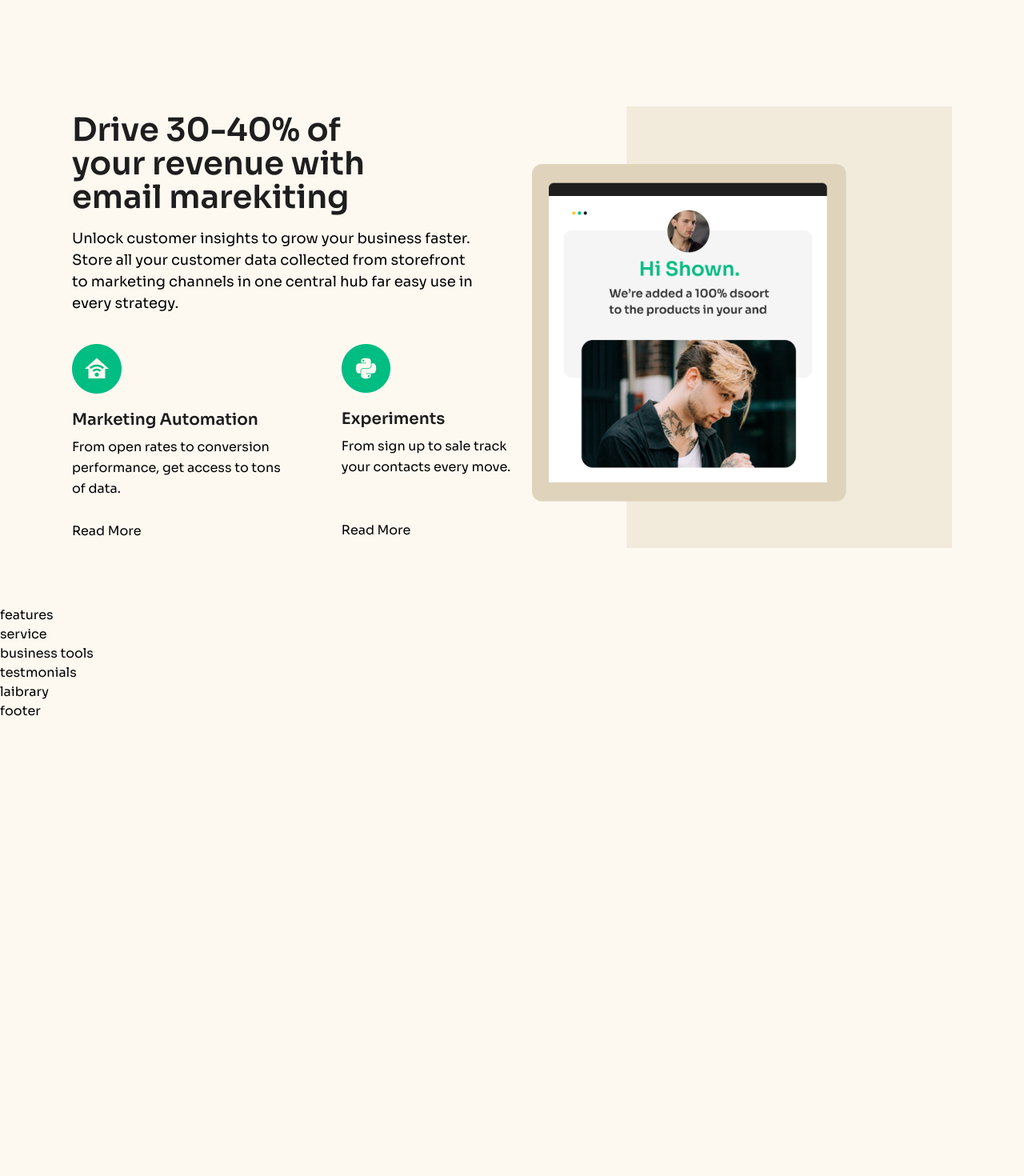
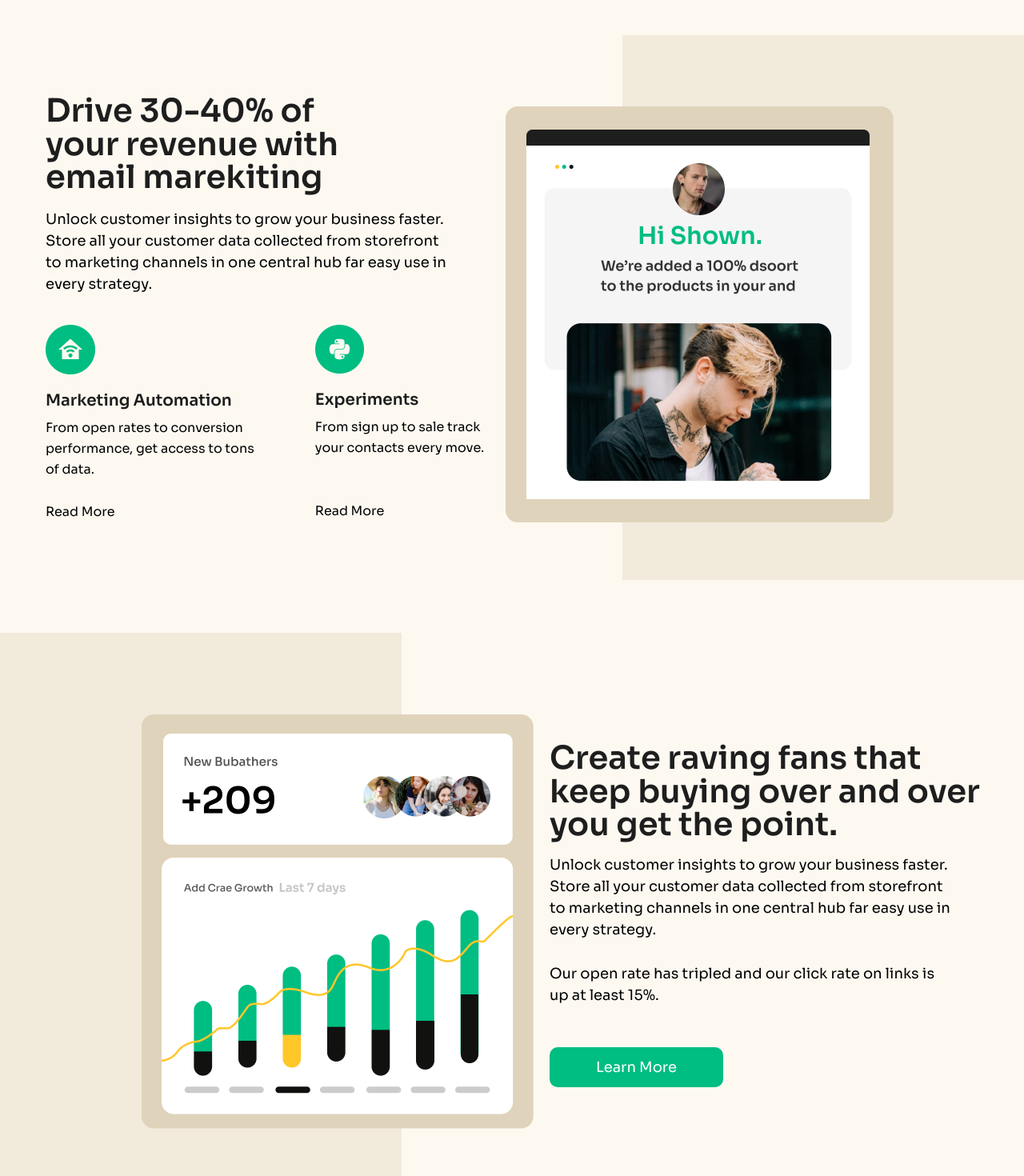
Before and after one commit to ThanhPhongsof/email-marketing, a React (Create React App) app: page / in a window 1280 px wide. Shown: the part 1820-3290 px from the top of the page at 80% size. Before the commit the page ends 2721 px from the top, so only its background shows below. Built offline with nearby package versions, Linux system fonts and the light colour scheme.

Commit message:
feat/main : add section features in desktop

```diff
--- a/src/assets/styles/_global.scss
+++ b/src/assets/styles/_global.scss
@@ -37,8 +37,13 @@ a {
   border-radius: var(--button-border);
   font-size: 18px;
   padding: 15px 30px;
+  transition: all 0.3s ease;
   &--primary {
     background-color: var(--primary-color);
+  }
+  &:hover {
+    color: var(--gray1e);
+    background-color: var(--primary-yellow);
   }
 }
 
@@ -66,3 +71,14 @@ a {
 .text {
   font-size: 18px;
 }
+
+.main-container {
+  display: flex;
+  align-items: center;
+  justify-content: flex-end;
+  gap: 20px;
+  width: 100%;
+  &-image {
+    flex-shrink: 0;
+  }
+}
--- a/src/modules/main/Features.jsx
+++ b/src/modules/main/Features.jsx
@@ -1,8 +1,31 @@
-
 const Features = () => {
   return (
     <section className="features">
-      features
+      <div className="main-container">
+        <div className="features-image main-container-image">
+          <img
+            srcSet="/features-img.png 2x"
+            alt="Create raving fans that keep buying over and over you get the point."
+          />
+        </div>
+        <div className="features-content">
+          <h4 className="heading heading--medium">
+            Create raving fans that keep buying over and over you get the point.
+          </h4>
+          <p className="text text--first">
+            Unlock customer insights to grow your business faster. Store all
+            your customer data collected from storefront to marketing channels
+            in one central hub far easy use in every strategy.
+          </p>
+          <p className="text text--secondary">
+            Our open rate has tripled and our click rate on links is up at least
+            15%.
+          </p>
+          <a href="#!" className="button button--primary" alt="">
+            Learn More
+          </a>
+        </div>
+      </div>
     </section>
   );
 };
--- a/src/modules/main/NewsLetter.jsx
+++ b/src/modules/main/NewsLetter.jsx
@@ -29,16 +29,16 @@ const NewsLetter = () => {
             cutting
           </p>
         </div>
-        <div className="newsletter-main">
-          <div className="newsletter-container">
+      </LayoutContainer>
+      <div className="main-container">
           <div className="newsletter-content">
             <h2 className="heading heading--medium">
               Drive 30-40% of your revenue with email marekiting
             </h2>
             <p className="text">
               Unlock customer insights to grow your business faster. Store all
-                your customer data collected from storefront to marketing
-                channels in one central hub far easy use in every strategy.
+              your customer data collected from storefront to marketing channels
+              in one central hub far easy use in every strategy.
             </p>
             <div className="newsletter-list">
               {newsLetters?.map((item) => (
@@ -57,12 +57,10 @@ const NewsLetter = () => {
               ))}
             </div>
           </div>
-            <div className="newsletter-image">
+          <div className="newsletter-image main-container-image">
             <img srcSet="/newsletter-img.png 2x" alt="" />
           </div>
         </div>
-        </div>
-      </LayoutContainer>
     </section>
   );
 };
--- a/src/modules/main/styles/_features.scss
+++ b/src/modules/main/styles/_features.scss
@@ -0,0 +1,25 @@
+.features {
+  margin-bottom: 68px;
+  .main-container {
+    justify-content: flex-start;
+  }
+  &-content {
+    flex: 1;
+    max-width: 548px;
+    .heading--medium {
+      margin-bottom: 16px;
+    }
+    .text {
+      max-width: 508px;
+      &--first {
+        margin-bottom: 28px;
+      }
+      &--secondary {
+        margin-bottom: 51px;
+      }
+    }
+    .button {
+      padding: 16px 58px;
+    }
+  }
+}
--- a/src/modules/main/styles/_newsletter.scss
+++ b/src/modules/main/styles/_newsletter.scss
@@ -1,4 +1,5 @@
 .newsletter {
+  margin-bottom: 66px;
   &-header {
     text-align: center;
     margin-bottom: 95px;
@@ -12,21 +13,11 @@
       margin: 0 auto;
     }
   }
-  &-main {
-    padding: 89px 0 72px;
-  }
-  &-container {
-    display: flex;
-    align-items: center;
-    justify-content: center;
-    gap: 20px;
-    width: 100%;
-  }
-  &-image {
-    flex: 1;
-    max-width: 555px;
+  .main-container {
+    justify-content: flex-end;
   }
   &-content {
+    flex: 1;
     max-width: 555px;
     .heading--medium {
       max-width: 378px;
```
Also changed, not shown: src/assets/styles/main.scss (line endings or trailing spaces). Lines whose indentation alone changed are shown as unchanged.
